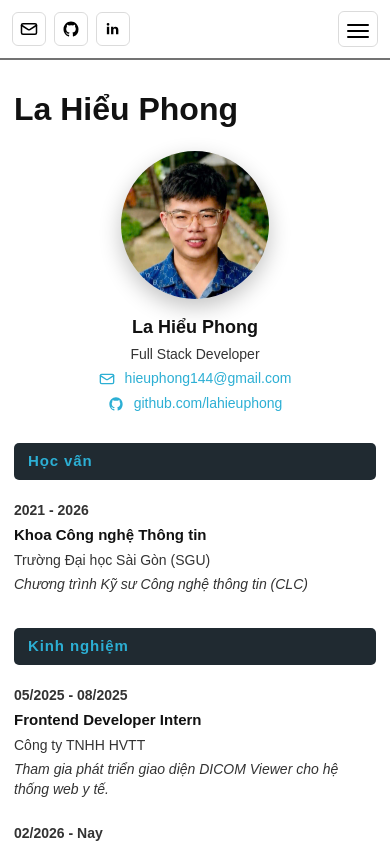
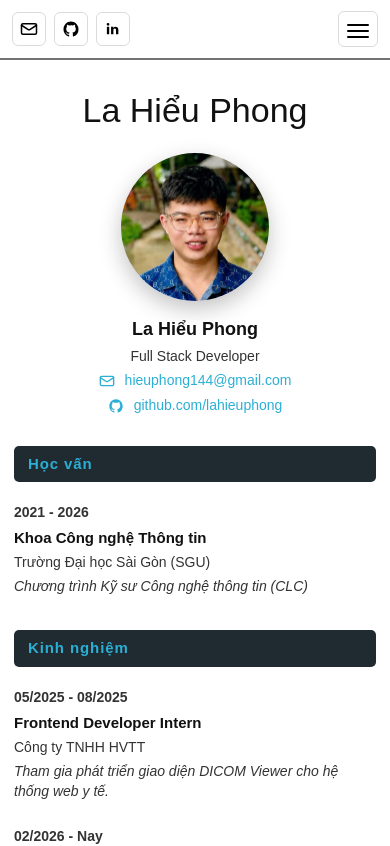
Before and after one commit to lahieuphong/lahieuphong-cv, a Next.js app: page /about in a window 390 px wide. Shown: the top 846 px of the page. Built offline with nearby package versions, Linux system fonts and the light colour scheme.

Commit message:
Refine about page typography

```diff
--- a/src/app/globals.css
+++ b/src/app/globals.css
@@ -131,7 +131,7 @@ a:hover {
   color: var(--navbar-muted);
   font-size: 12px;
   line-height: 1;
-  font-weight: 700;
+  font-weight: 400;
 }
 
 .site-social-icon {
@@ -191,7 +191,7 @@ a:hover {
   color: var(--navbar-muted);
   font-size: 12px;
   line-height: 1;
-  font-weight: 700;
+  font-weight: 400;
 }
 
 .site-theme-icon {
@@ -246,10 +246,11 @@ a:hover {
 .about-shell h1 {
   margin: 0 0 34px;
   color: var(--publication-text);
-  font-size: 46px;
+  font-size: clamp(34px, 5vw, 46px);
   line-height: 1.1;
-  font-weight: 700;
+  font-weight: 300;
   letter-spacing: 0;
+  overflow-wrap: anywhere;
 }
 
 .about-layout {
@@ -1064,7 +1065,6 @@ a:hover {
 
   .about-shell h1 {
     margin-bottom: 30px;
-    font-size: 42px;
   }
 
   .about-layout {
@@ -1139,6 +1139,10 @@ a:hover {
 }
 
 @media (max-width: 900px) {
+  .about-shell h1 {
+    text-align: center;
+  }
+
   .about-layout {
     grid-template-columns: 1fr;
     gap: 30px;
@@ -1215,7 +1219,7 @@ a:hover {
 
   .about-shell h1 {
     margin-bottom: 28px;
-    font-size: 38px;
+    text-align: center;
   }
 
   .about-profile img {
@@ -1225,6 +1229,10 @@ a:hover {
   .about-row {
     grid-template-columns: 1fr;
     gap: 5px;
+  }
+
+  .about-period {
+    font-size: 18px;
   }
 
   .publication-shell h1 {
@@ -1332,7 +1340,6 @@ a:hover {
 
   .about-shell h1 {
     margin-bottom: 24px;
-    font-size: 32px;
   }
 
   .about-section h2 {
@@ -1354,6 +1361,7 @@ a:hover {
     font-size: 14px;
   }
 
+  .about-period,
   .about-entry strong {
     font-size: 15px;
   }
@@ -1404,7 +1412,7 @@ a:hover {
   }
 
   .about-shell h1 {
-    font-size: 28px;
+    font-size: 30px;
   }
 
   .about-content {
```
